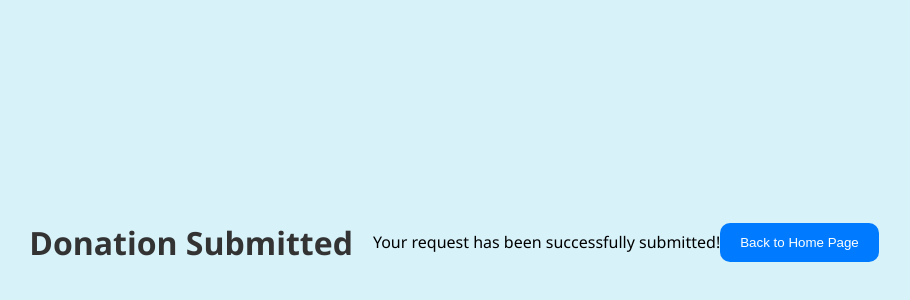
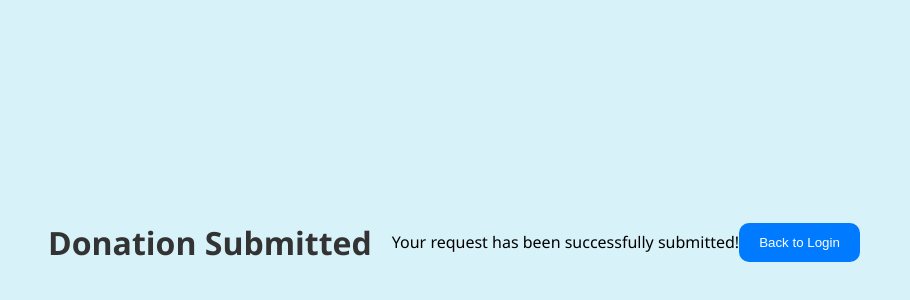
Before and after one commit to GarethFlandro/tinkerforchange, a plain HTML site: page templates/donationsubmitted.html in a window 1280 px wide. Shown: the part 158-458 px from the top of the page, without its empty margins (186-1096 px from the left). Drawn offline with Linux system fonts and the light colour scheme; files that its build step writes are made by us from their sources.

Commit message:
Update donationsubmitted.html

```diff
--- a/templates/donationsubmitted.html
+++ b/templates/donationsubmitted.html
@@ -9,6 +9,6 @@
 <body style="background-color: #D7F2F9;">
     <h1>Donation Submitted</h1>
     <p>Your request has been successfully submitted!</p>
-    <button onclick="window.location.href='index.html'">Back to Home Page</button><br><br>
+    <button onclick="window.location.href='index.html'">Back to Login</button><br><br>
 </body>
 </html>
```
